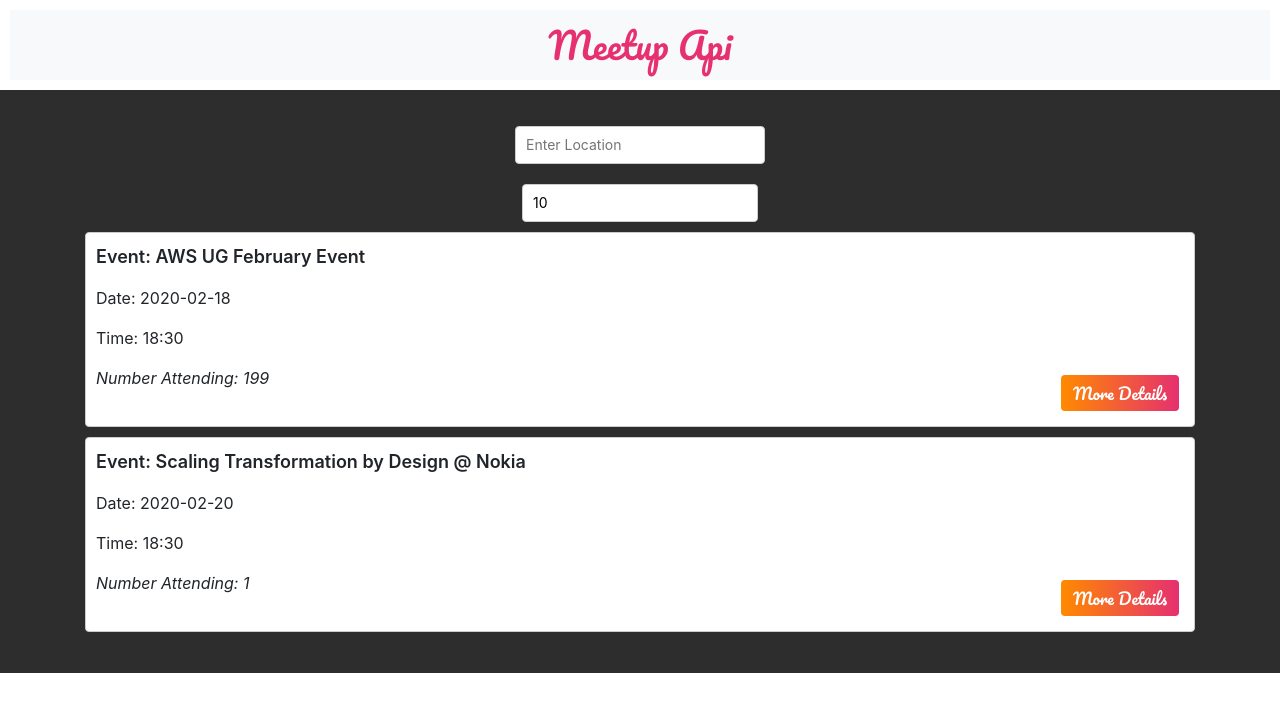
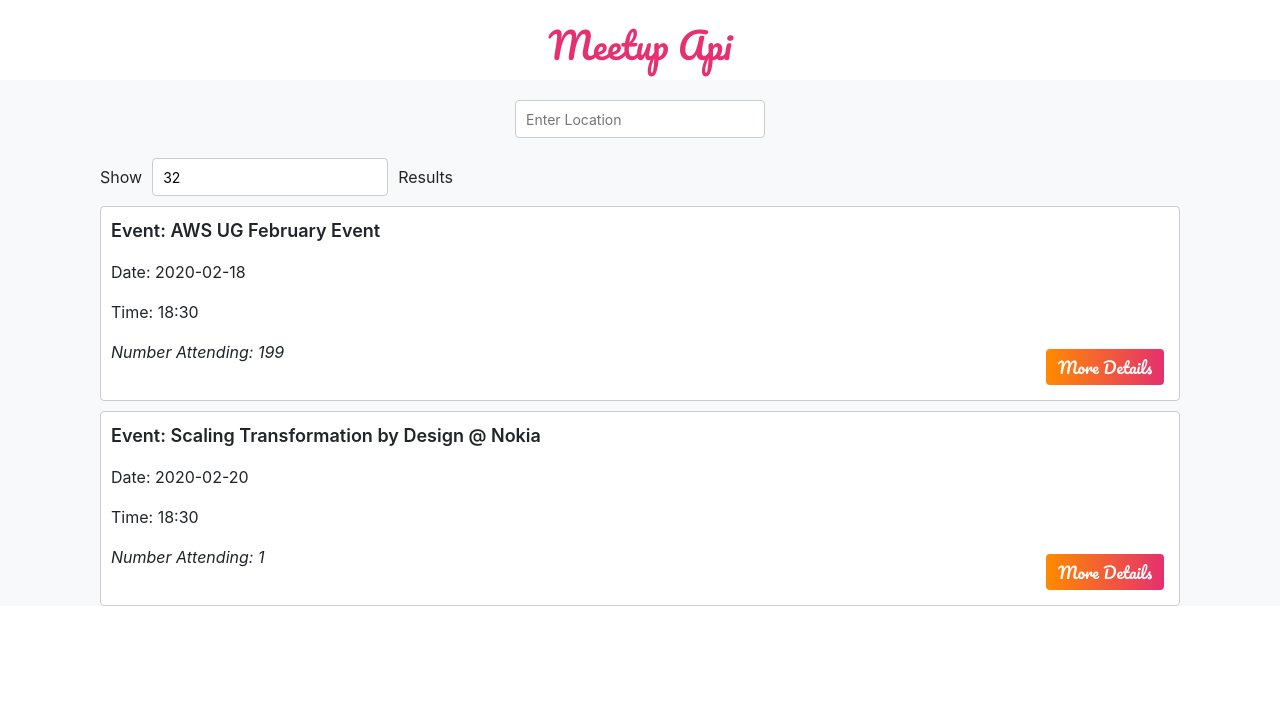
Before and after one commit to elizabethsn7/meetup-two, a React (Create React App) app: page / in a window 1280 px wide. Shown: the top 712 px of the page. Built offline with nearby package versions, Linux system fonts and the light colour scheme.

Commit message:
4.4 Submission

```diff
--- a/src/App.css
+++ b/src/App.css
@@ -1,6 +1,5 @@
 .App {
-  text-align: center;
-  padding: 2% 5%;
+  background-color: #f8f9fa;
 }
 
 .App * {
@@ -10,20 +9,22 @@
 .Container {
   justify-content: flex-start;
 }
-.container-background {
-  background-color: #2d2d2d;
-}
 
 ul {
   padding: 0;
   list-style: none;
 }
 
+/*  */
+
 .brand {
+  text-align: center;
   color: #e63070;
+  background-color: #fff;
   font-size: 2.25em;
   font-family: 'Pacifico';
-  margin: 10px;
+  padding: 2% 5%;
+  margin: 10px 0px;
   justify-content: center !important;
 }
 
--- a/src/App.js
+++ b/src/App.js
@@ -4,6 +4,7 @@ import EventList from './EventList';
 import CitySearch from './CitySearch';
 import NumberOfEvents from './NumberOfEvents';
 import { getEvents } from './api';
+import Container from 'react-bootstrap/Container';
 import Navbar from 'react-bootstrap/Navbar';
 
 class App extends Component {
@@ -34,15 +35,15 @@ class App extends Component {
 
   render() {
     return (
-      <div>
-        <Navbar bg="light" className="brand">
-          Meetup Api
-        </Navbar>
-        <div className="App container-background">
+      <div className="App">
+        <Navbar className="brand">Meetup Api</Navbar>
+        <Container>
           <CitySearch updateEvents={this.updateEvents} />
-          <NumberOfEvents updateEvents={this.updateEvents} />
+          <NumberOfEvents updateEvents={this.updateEvents}>
+            <p>"How many events would you like to see?"</p>
+          </NumberOfEvents>
           <EventList events={this.state.events} />
-        </div>
+        </Container>
       </div>
     );
   }
--- a/src/Event.js
+++ b/src/Event.js
@@ -17,16 +17,16 @@ class Event extends Component {
   };
 
   render() {
-    const showDetails = this.state.showDetails;
+    const { event } = this.props;
     return (
       <Container>
         <div className="Event">
           <div className="detailsOverview">
-            <p className="name">Event: {this.props.event.name}</p>
-            <p className="date">Date: {this.props.event.local_date}</p>
-            <p className="time">Time: {this.props.event.local_time}</p>
+            <p className="name">Event: {event.name}</p>
+            <p className="date">Date: {event.local_date}</p>
+            <p className="time">Time: {event.local_time}</p>
             <p className="attendeeNumber">
-              Number Attending: {this.props.event.yes_rsvp_count}
+              Number Attending: {event.yes_rsvp_count}
             </p>
             <Button
               className="btn details-btn"
@@ -34,9 +34,9 @@ class Event extends Component {
               More Details
             </Button>
           </div>
-          {showDetails && (
+          {this.state.showDetails && (
             <div className="expandedDetails">
-              <p className="description">{this.props.event.description}</p>
+              <p className="description">{event.description}</p>
             </div>
           )}
         </div>
--- a/src/NumberOfEvents.js
+++ b/src/NumberOfEvents.js
@@ -1,8 +1,9 @@
 import React, { Component } from 'react';
+import Container from 'react-bootstrap/Container';
 
 class NumberOfEvents extends Component {
   state = {
-    number: 10
+    number: 32
   };
 
   handleInputChanged = event => {
@@ -10,17 +11,20 @@ class NumberOfEvents extends Component {
     this.setState({ number: value });
     this.props.updateEvents(null, null, value);
   };
-
   render() {
     return (
       <div className="NumberOfEvents">
+        <Container>
+          <span>Show</span>
           <input
             type="number"
             className="eventsShown"
-          placeholder="Number of events"
+            placeholder="32"
             value={this.state.number}
             onChange={this.handleInputChanged}
           />
+          <span>Results</span>
+        </Container>
       </div>
     );
   }
--- a/src/api.js
+++ b/src/api.js
@@ -43,7 +43,9 @@ async function getEvents(lat, lon, page) {
   if (window.location.href.startsWith('http://localhost')) {
     return mockEvents.events;
   }
+
   const token = await getAccessToken();
+
   if (token) {
     let url =
       'https://api.meetup.com/find/upcoming_events?&sign=true&photo-host=public' +
@@ -54,35 +56,15 @@ async function getEvents(lat, lon, page) {
       url += '&lat=' + lat + '&lon=' + lon;
     }
     if (page) {
-      url += '&page' + page;
+      url += '&page=' + page;
+    }
+    if (lat && lon && page) {
+      url += '&lat=' + lat + '&lon=' + lon + '&page=' + page;
     }
     const result = await axios.get(url);
-    return result.data.events;
+    const events = result.data.events;
+    return events;
   }
-  return [];
-}
-
-async function getAccessToken() {
-  const accessToken = localStorage.getItem('access_token');
-  if (!accessToken) {
-    const searchParams = new URLSearchParams(window.location.search);
-    const code = searchParams.get('code');
-
-    if (!code) {
-      window.location.href =
-        'https://secure.meetup.com/oauth2/authorize?client_id=3jsm2toi92h8a08o038b2o1hh1&response_type=code&redirect_uri=https://elizabethsn7.github.io/meetup-two/';
-      return null;
-    }
-    return getOrRenewAccessToken('get', code);
-  }
-  const lastSavedTime = localStorage.getItem('last_saved_time');
-
-  if (accessToken && Date.now() - lastSavedTime < 3600000) {
-    return accessToken;
-  }
-
-  const refreshToken = localStorage.getItem('refresh_token');
-  return getOrRenewAccessToken('renew', refreshToken);
 }
 
 async function getOrRenewAccessToken(type, key) {
@@ -110,4 +92,28 @@ async function getOrRenewAccessToken(type, key) {
   // Return the access_token
   return tokenInfo.data.access_token;
 }
+
+async function getAccessToken() {
+  const accessToken = localStorage.getItem('access_token');
+  if (!accessToken) {
+    const searchParams = new URLSearchParams(window.location.search);
+    const code = searchParams.get('code');
+
+    if (!code) {
+      window.location.href =
+        'https://secure.meetup.com/oauth2/authorize?client_id=3jsm2toi92h8a08o038b2o1hh1&response_type=code&redirect_uri=https://elizabethsn7.github.io/meetup-two/';
+      return null;
+    }
+    return getOrRenewAccessToken('get', code);
+  }
+  const lastSavedTime = localStorage.getItem('last_saved_time');
+
+  if (accessToken && Date.now() - lastSavedTime < 3600000) {
+    return accessToken;
+  }
+
+  const refreshToken = localStorage.getItem('refresh_token');
+  return getOrRenewAccessToken('renew', refreshToken);
+}
+
 export { getSuggestions, getEvents };
```
Also changed, not shown: 2 other files (tests, documents, lock files or other folders). Lines whose indentation alone changed are shown as unchanged.
